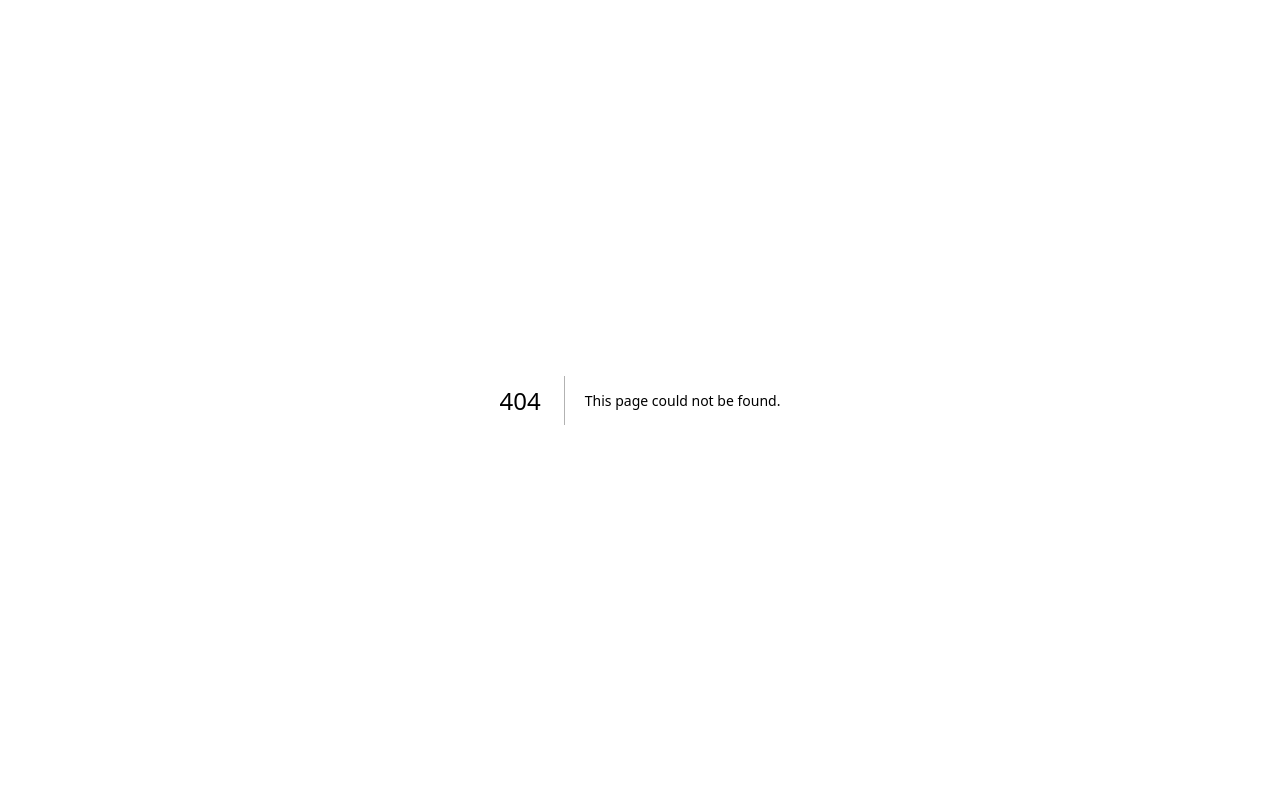
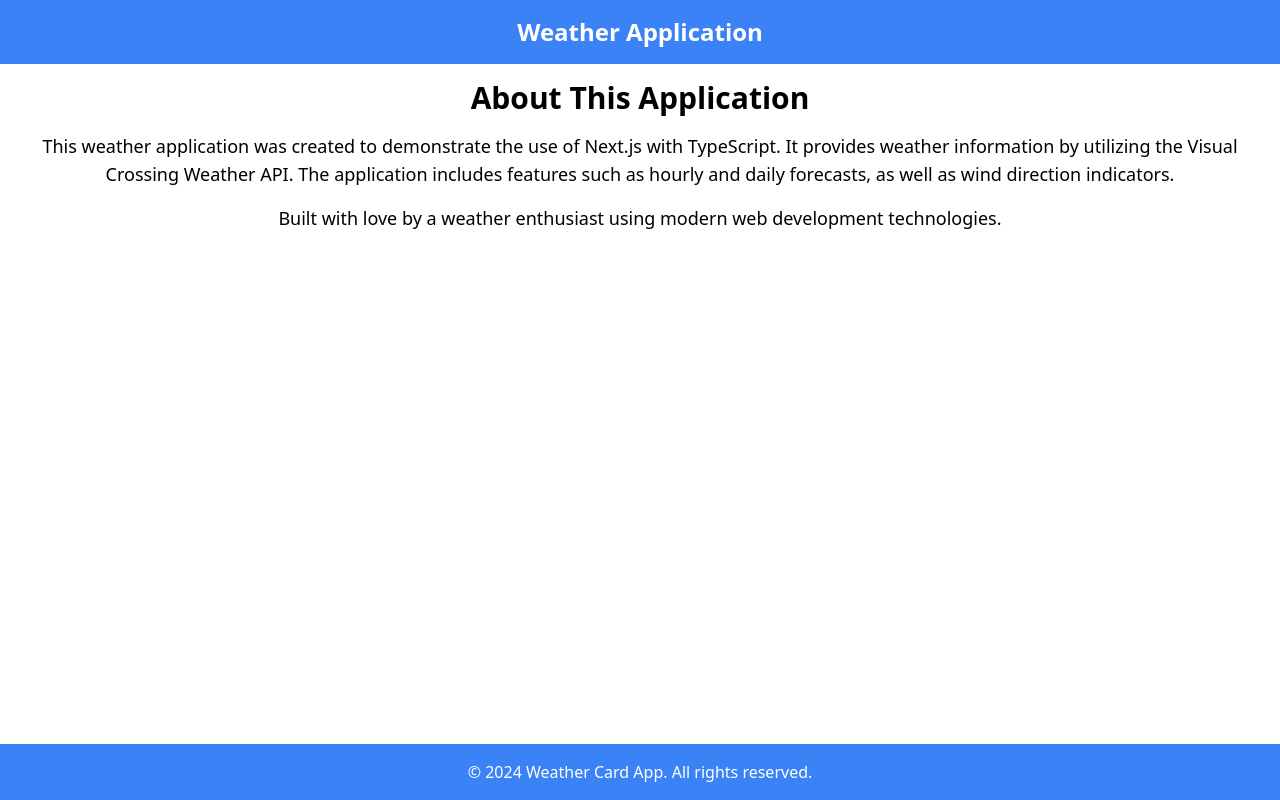
Before and after one commit to lecs-o/weatherapp, a Next.js app: page /about in a window 1280 px wide. Before the commit this address had no page. Built offline with nearby package versions, Linux system fonts and the light colour scheme.

Commit message:
about page added

```diff
--- a/app/layout.tsx
+++ b/app/layout.tsx
@@ -1,6 +1,6 @@
 import type { Metadata } from "next";
 import localFont from "next/font/local";
-import "./globals.css";
+import "@/styles/globals.css";
 
 const geistSans = localFont({
   src: "./fonts/GeistVF.woff",
@@ -28,7 +28,9 @@ export default function RootLayout({
       <body
         className={`${geistSans.variable} ${geistMono.variable} antialiased`}
       >
+       <main className="flex-grow container mx-auto p-4 text-center">
         {children}
+        </main>
       </body>
     </html>
   );
--- /dev/null
+++ b/pages/_app.tsx
@@ -0,0 +1,17 @@
+import Footer from '@/components/Footer'
+import Header from '@/components/Header'
+import type { AppProps } from 'next/app'
+import "@/styles/globals.css";
+export default function MyApp({ Component, pageProps }: AppProps) {
+    return (
+        <>
+         <div className="flex flex-col h-screen justify-between">
+            <Header />
+            <Component {...pageProps} className="mb-auto h-10 bg-green-500  flex-grow"/>
+            <Footer />
+            </div>
+        </>
+    )
+
+
+}
--- /dev/null
+++ b/pages/about/index.tsx
@@ -0,0 +1,19 @@
+const About: React.FC = () => {
+  return (
+    <div className="flex flex-col flex-grow">
+      <main className="flex-grow container mx-auto p-4 text-center">
+        <h1 className="text-3xl font-bold mb-4">About This Application</h1>
+        <p className="text-lg mb-4">
+          This weather application was created to demonstrate the use of Next.js with TypeScript.
+          It provides weather information by utilizing the Visual Crossing Weather API. The application
+          includes features such as hourly and daily forecasts, as well as wind direction indicators.
+        </p>
+        <p className="text-lg">
+          Built with love by a weather enthusiast using modern web development technologies.
+        </p>
+      </main>
+    </div>
+  );
+};
+
+export default About;
--- a/pages/index.tsx
+++ b/pages/index.tsx
@@ -1,11 +1,8 @@
-import '../styles/globals.css';
-import { useState } from 'react';
-import { getWeatherData } from '@/services/weatherService';
-import WeatherCardCurrent from '@/components/WeatherCardCurrent';
-import Header from '@/components/Header';
-import Footer from '@/components/Footer';
-import HourlyForecast from '@/components/HourlyForecast';
-import DailyForecast from '@/components/DailyForecast';
+import DailyForecast from "@/components/DailyForecast";
+import HourlyForecast from "@/components/HourlyForecast";
+import WeatherCardCurrent from "@/components/WeatherCardCurrent";
+import { getWeatherData } from "@/services/weatherService";
+import { useState } from "react";
 
 const Home: React.FC = () => {
   const [city, setCity] = useState<string>('');
@@ -22,8 +19,7 @@ const Home: React.FC = () => {
 
   return (
 
-    <div className="flex flex-col min-h-screen">
-      <Header />
+    <div className="flex flex-col flex-grow">
       <main className="flex-grow container mx-auto p-4 text-center">
         <h1 className="text-3xl font-bold mb-4">Weather Card App</h1>
         <div className="flex justify-center mb-4">
@@ -45,7 +41,6 @@ const Home: React.FC = () => {
         {weatherData?.days && <HourlyForecast hourlyData={weatherData.days[0]?.hours} />}
         {weatherData?.days && <DailyForecast dailyData={weatherData.days} />}
       </main>
-      <Footer />
     </div>
   );
 };
```
Also changed, not shown: components/Header.tsx (indentation only).
